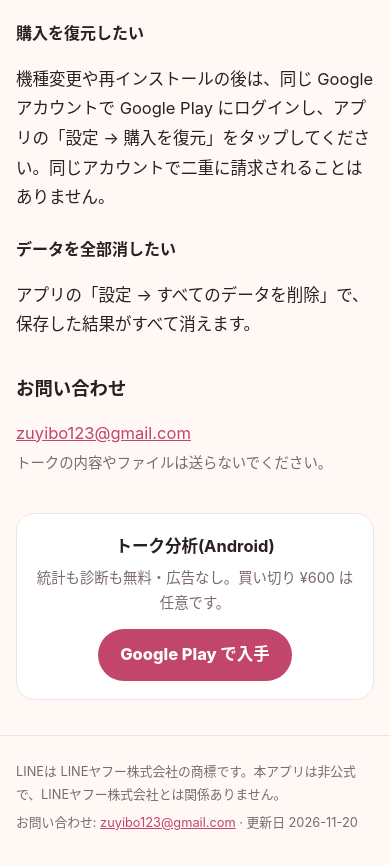
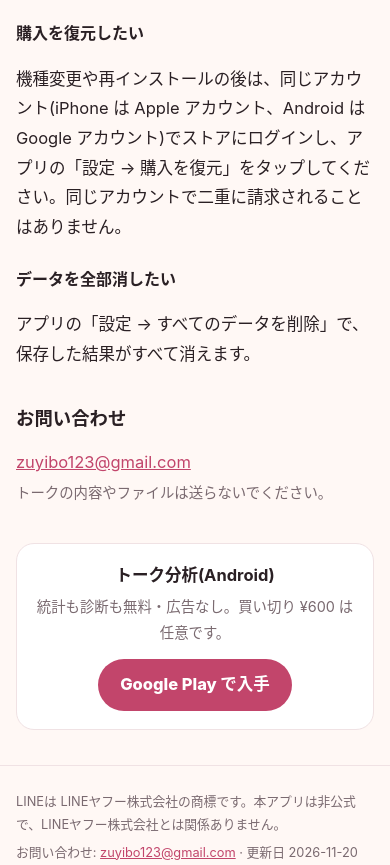
Before and after one commit to brucechu777/brucechu777.github.io, a plain HTML site: page talkanalysis/support.html in a window 390 px wide. Shown: the part 1258-2123 px from the top of the page. Drawn offline with Linux system fonts and the light colour scheme.

Commit message:
docs(talkanalysis): 支持页写明 iPhone 恢复购买;加虚构示例聊天供审核使用
Co-Authored-By: Claude Opus 5.5 <noreply@anthropic.com>
Claude-Session: https://claude.ai/code/session_017HH9JWzNmWvo6vsKoscENG

```diff
--- a/talkanalysis/support.html
+++ b/talkanalysis/support.html
@@ -54,6 +54,6 @@ footer{padding-top:1.2rem;padding-bottom:3rem;margin-top:2rem;border-top:1px sol
 footer p{margin:.3rem 0}
 </style></head><body>
 <header><a class="home" href="./"><img src="icon.png" alt="" width="32" height="32">トーク分析</a><nav><a href="./">使い方</a><a href="numbers.html">数字の見かた</a><a href="privacy.html">プライバシー</a><a href="support.html" aria-current="page">サポート</a></nav></header>
-<main><h1>サポート</h1><p>よくある質問です。解決しない時はメールでお問い合わせください。</p><h3>送り先にこのアプリが出てこない</h3><p>トーク履歴を送る画面で「ファイルに保存」を選んでファイルとして保存し、アプリの「ファイルから選ぶ」から開いてください。</p><h3>「トーク履歴として読めませんでした」と出る</h3><p>テキスト形式のトーク履歴(.txt)だけに対応しています。トークの「設定 → トーク履歴を送信」で作ったファイルを選んでください。スクリーンショットや他のアプリの書き出しは読めません。</p><h3>自分の名前を間違えて選んだ</h3><p>もう一度トーク履歴を送り直すと、名前の選択からやり直せます(同じトークの結果は上書きされます)。</p><h3>過去の結果で数字をタップしても原文が出ない</h3><p>原文は保存していないためです。もう一度トーク履歴を送ると、タップで原文を確認できます。</p><h3>脈あり度が出ない</h3><p>メッセージが50件未満のトークと、グループトークでは表示しません。</p><h3>数字が合わない気がする</h3><p>数字をタップすると、数えたメッセージを一覧で確認できます。決め方は「数字の見かた」をご覧ください。それでもおかしい時は、トーク名や件数などを添えてメールでお知らせください(トークの内容は送らないでください)。</p><h3>購入を復元したい</h3><p>機種変更や再インストールの後は、同じ Google アカウントで Google Play にログインし、アプリの「設定 → 購入を復元」をタップしてください。同じアカウントで二重に請求されることはありません。</p><h3>データを全部消したい</h3><p>アプリの「設定 → すべてのデータを削除」で、保存した結果がすべて消えます。</p><h2>お問い合わせ</h2><p><a href="mailto:zuyibo123@gmail.com">zuyibo123@gmail.com</a><br><span class="soft">トークの内容やファイルは送らないでください。</span></p><div class="cta"><b>トーク分析(Android)</b><p class="soft">統計も診断も無料・広告なし。買い切り ¥600 は任意です。</p><a class="btn" href="https://play.google.com/store/apps/details?id=com.brucechu.talkanalysis&amp;utm_source=web">Google Play で入手</a></div></main>
+<main><h1>サポート</h1><p>よくある質問です。解決しない時はメールでお問い合わせください。</p><h3>送り先にこのアプリが出てこない</h3><p>トーク履歴を送る画面で「ファイルに保存」を選んでファイルとして保存し、アプリの「ファイルから選ぶ」から開いてください。</p><h3>「トーク履歴として読めませんでした」と出る</h3><p>テキスト形式のトーク履歴(.txt)だけに対応しています。トークの「設定 → トーク履歴を送信」で作ったファイルを選んでください。スクリーンショットや他のアプリの書き出しは読めません。</p><h3>自分の名前を間違えて選んだ</h3><p>もう一度トーク履歴を送り直すと、名前の選択からやり直せます(同じトークの結果は上書きされます)。</p><h3>過去の結果で数字をタップしても原文が出ない</h3><p>原文は保存していないためです。もう一度トーク履歴を送ると、タップで原文を確認できます。</p><h3>脈あり度が出ない</h3><p>メッセージが50件未満のトークと、グループトークでは表示しません。</p><h3>数字が合わない気がする</h3><p>数字をタップすると、数えたメッセージを一覧で確認できます。決め方は「数字の見かた」をご覧ください。それでもおかしい時は、トーク名や件数などを添えてメールでお知らせください(トークの内容は送らないでください)。</p><h3>購入を復元したい</h3><p>機種変更や再インストールの後は、同じアカウント(iPhone は Apple アカウント、Android は Google アカウント)でストアにログインし、アプリの「設定 → 購入を復元」をタップしてください。同じアカウントで二重に請求されることはありません。</p><h3>データを全部消したい</h3><p>アプリの「設定 → すべてのデータを削除」で、保存した結果がすべて消えます。</p><h2>お問い合わせ</h2><p><a href="mailto:zuyibo123@gmail.com">zuyibo123@gmail.com</a><br><span class="soft">トークの内容やファイルは送らないでください。</span></p><div class="cta"><b>トーク分析(Android)</b><p class="soft">統計も診断も無料・広告なし。買い切り ¥600 は任意です。</p><a class="btn" href="https://play.google.com/store/apps/details?id=com.brucechu.talkanalysis&amp;utm_source=web">Google Play で入手</a></div></main>
 <footer><p>LINEは LINEヤフー株式会社の商標です。本アプリは非公式で、LINEヤフー株式会社とは関係ありません。</p><p>お問い合わせ: <a href="mailto:zuyibo123@gmail.com">zuyibo123@gmail.com</a> · 更新日 2026-11-20</p></footer>
 </body></html>
```
Also changed, not shown: talkanalysis/sample-chat.txt (added).
